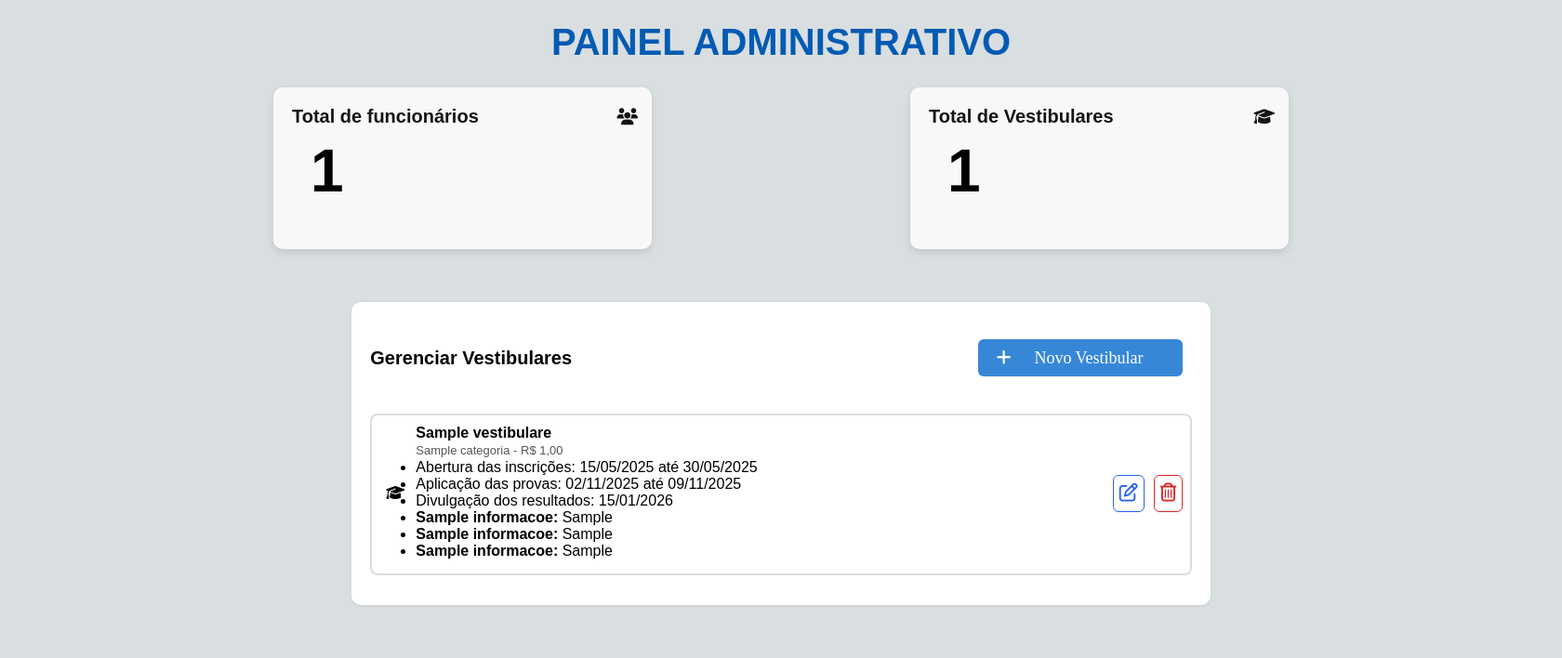
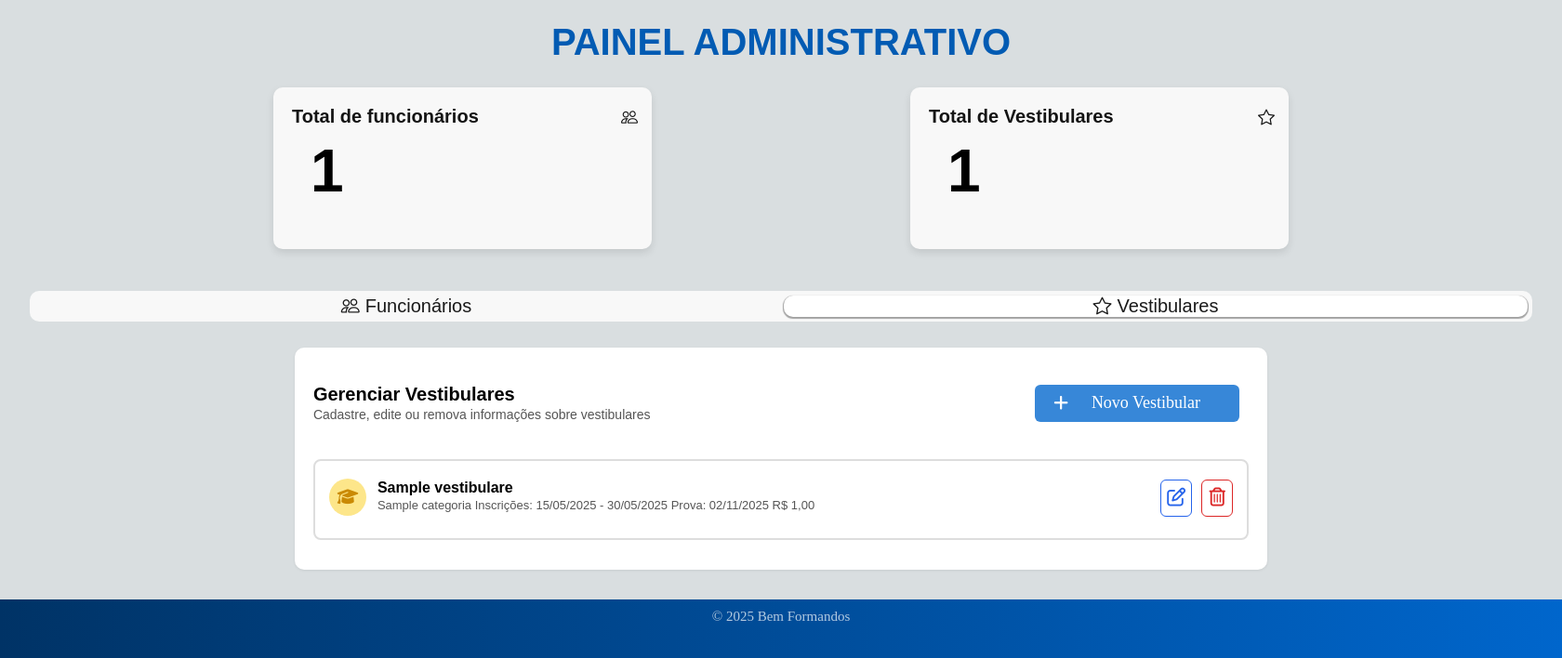
Before and after one commit to Felps-crd/Bem-formandos, a PHP site: page /Admin/adm/tela-adm-vest.php in a window 1680 px wide. Shown: the part 92-800 px from the top of the page at 93% size. Run offline with PHP 8.4, Linux system fonts and the light colour scheme; the visitor is signed in with stand-in values (Sample User, id 1); data comes from the database, SQL or seed files in the repository; tables that the repository leaves empty hold one stand-in row (values such as "Sample post"); data that the repository does not hold is empty; some web fonts are replaced.

Commit message:
Design Vest | ADM Corrigido, falta o modal

```diff
--- a/Admin/adm/tela-adm-vest.php
+++ b/Admin/adm/tela-adm-vest.php
@@ -79,10 +79,10 @@ while ($row = $result->fetch_assoc()) {
     }
 
     // Links
-    if ($row['link_titulo']) {
+    if (isset($row['link_titulo']) && $row['link_titulo'] !== '') {
       $cards[$vest_id][$cat_id]['links'][] = [
           'titulo' => $row['link_titulo'],
-            'link' => $row['link_url']
+          'link'   => isset($row['link_url']) ? $row['link_url'] : ''
       ];
   }
 
@@ -106,7 +106,7 @@ while ($row = $result->fetch_assoc()) {
     <link rel="stylesheet" href="../../assets/estilos/style-card-adm.css">
     <link rel="stylesheet" href="https://cdn.jsdelivr.net/npm/bootstrap-icons@1.13.1/font/bootstrap-icons.min.css">
     <link rel="stylesheet" href="https://cdnjs.cloudflare.com/ajax/libs/font-awesome/6.5.0/css/all.min.css">
-    <title>Tela administrativa</title>
+    <title>Vestibular | ADM</title>
     <style>
         /* === MODAL OVERLAY NOVO === */
 .modal-overlay{
@@ -190,14 +190,17 @@ while ($row = $result->fetch_assoc()) {
                 <a href="../adm.html"><span class="material-symbols-outlined">home</span></a>
                 <div class="perfil-dropdown">
             <span class="material-symbols-outlined" id="abre-perfil">person</span>
+
             <div id="perfil">
+
                 <h1 id="nome-perfil"><?php echo $_SESSION['adm_nome']; ?></h1>
                 <p id="email-perfil"><?php echo $_SESSION['adm_email']; ?></p>
                 <button type="button" id="btn-alterar-senha">Alterar senha</button>
                 <div id="form-senha" style="display:none; text-align:center; margin-top:20px;">
-                            <input type="password" id="nova-senha" placeholder="Nova senha" required>
+                    <input type="password" id="nova-senha" style="border: none; outline: none; font-size: 15px;" placeholder="Nova senha" required>
                     <button type="button" id="salvar-senha">Salvar</button>
                 </div>
+
                 <button type="button" class="btn-sair" onclick="window.location.href='logout.php'">Sair</button>
             </div>
         </div>
@@ -213,67 +216,78 @@ while ($row = $result->fetch_assoc()) {
                 <div class="card-cont">
                     <h3>Total de funcionários</h3>
                     <p class="number"><?= $total_funcionarios ?></p>
-                    <i class="fa fa-users card-icon"></i>
+                    <i class="bi bi-people card-icon"></i>
                 </div>
                 <div class="card-cont">
                     <h3>Total de Vestibulares</h3>
                     <p class="number"><?= $total_vestibulares ?></p>
-                    <i class="fa fa-graduation-cap card-icon"></i>
+                    <i class="bi bi-star card-icon"></i>
                 </div>
             </section>
+            <!--Fim Cards rows de vestibulares e funcionarios-->
+
+            <!-- ABAS -->
+            <div class="tab-container">
+                <a href="tela-adm-func.php" class="tab">
+                  <i class="bi bi-people"></i> Funcionários
+                </a>
+                <a href="tela-adm-vest.html" class="tab active">
+                  <i class="bi bi-star"></i> Vestibulares
+                </a>
+            </div>
+            <!-- FIM ABAS -->
 
             <!-- Conteúdo principal -->
             <div class="content-box">
             <div class="header">
+                  <div>
                     <h2>Gerenciar Vestibulares</h2>
-                    <button class="btn-new abrir-modal"><i class="fa-solid fa-plus"></i> Novo Vestibular</button>
+                    <p>Cadastre, edite ou remova informações sobre vestibulares</p>
+                  </div>
+                  <button class="btn-new abrir-modal" data-id=""><i class="fa-solid fa-plus"></i> Novo Vestibular</button>
                 </div>
 
+                <!-- Lista de Vestibulares -->
                 <div class="cards-container">
-
 
                 <?php foreach ($cards as $vest_id => $categorias): ?>
     <?php foreach ($categorias as $cat_id => $dados): ?>
         <div class="card">
             <div class="card-left">
-                                    <i class="fa-solid fa-graduation-cap"></i>
+                <div class="icon"><i class="fa-solid fa-graduation-cap"></i></div>
                 <div class="info">
                     <h3><?= htmlspecialchars($dados['vestibular']) ?></h3>
-                                        <p><?= htmlspecialchars($dados['categoria']) ?> -
-                                           R$ <?= number_format($dados['taxa'], 2, ',', '.') ?></p>
-                                        <?php if (!empty($dados['eventos'])): ?>
-                                            <ul>
-                                                <?php foreach ($dados['eventos'] as $evento): ?>
-                                                    <li><?= htmlspecialchars($evento['titulo']) ?>:
-                                                        <?= date("d/m/Y", strtotime($evento['inicio'])) ?>
-                                                        <?php if ($evento['fim']): ?>
-                                                            até <?= date("d/m/Y", strtotime($evento['fim'])) ?>
-                                                        <?php endif; ?>
-                                                    </li>
-                                                <?php endforeach; ?>
-                                            </ul>
-                                        <?php endif; ?>
-
-                                        <?php if (!empty($dados['informacoes'])): ?>
-    <ul>
-        <?php foreach ($dados['informacoes'] as $info): ?>
-            <li><strong><?= htmlspecialchars($info['titulo']) ?>:</strong> <?= htmlspecialchars($info['conteudo']) ?></li>
-        <?php endforeach; ?>
-    </ul>
-<?php endif; ?>
-
-<?php if (!empty($dados['links'])): ?>
-    <ul>
-        <?php foreach ($dados['links'] as $link): ?>
-            <li><a href="<?= htmlspecialchars($link['link']) ?>" target="_blank"><?= htmlspecialchars($link['titulo']) ?></a></li>
-        <?php endforeach; ?>
-    </ul>
-<?php endif; ?>
+                    <p>
+                        <?= htmlspecialchars($dados['categoria']) ?>
+                        Inscrições:
+                        <?php
+                            // pega evento de inscrição
+                            $insc = array_filter($dados['eventos'], fn($e) => stripos($e['titulo'], 'inscri') !== false);
+                            if($insc){
+                                $insc = reset($insc);
+                                echo date("d/m/Y", strtotime($insc['inicio'])) .
+                                    ($insc['fim'] ? " - " . date("d/m/Y", strtotime($insc['fim'])) : "");
+                            } else {
+                                echo "dia-mes-ano";
+                            }
+                        ?>
+                        Prova:
+                        <?php
+                            // pega evento de prova
+                            $prova = array_filter($dados['eventos'], fn($e) => stripos($e['titulo'], 'prova') !== false);
+                            if($prova){
+                                $prova = reset($prova);
+                                echo date("d/m/Y", strtotime($prova['inicio']));
+                            } else {
+                                echo "dia-mes-ano";
+                            }
+                        ?>
+                        R$ <?= number_format($dados['taxa'], 2, ',', '.') ?>
+                    </p>
                 </div>
             </div>
             <div class="card-right">
-                                    <button
-                                        class="btn-icon edit abrir-modal"
+                <button class="btn-icon edit abrir-modal"
                     data-vest-id="<?= $dados['vestibular_id'] ?>"
                     data-nome="<?= htmlspecialchars($dados['vestibular']) ?>"
                     data-cat-id="<?= $dados['categoria_id'] ?>"
@@ -282,19 +296,35 @@ while ($row = $result->fetch_assoc()) {
                     data-eventos='<?= json_encode($dados['eventos']) ?>'>
                     <i class="fa-regular fa-pen-to-square"></i>
                 </button>
-                                    <button class="btn-icon delete" onclick="if(confirm('Excluir?')) location.href='excluir_vestibular.php?id=<?= $dados['vestibular_id'] ?>'">
+                <button class="btn-icon delete"
+                    onclick="if(confirm('Excluir?')) location.href='excluir_vestibular.php?id=<?= $dados['vestibular_id'] ?>'">
                     <i class="fa-regular fa-trash-can"></i>
                 </button>
             </div>
         </div>
     <?php endforeach; ?>
 <?php endforeach; ?>
+
+
                 </div>
             </div>
+
+              <!--FIM CONTEUDO-->
+
         </main>
+              <!-- fim principal -->
+
+
+        <!--Footer-->
+        <footer class="rodape">
+            <div class="text">
+                <span>© 2025 Bem Formandos</span>
+            </div>
+        </footer>
+
     </div>
 
-    <!-- Modal -->
+
     <!-- Modal -->
 <div id="modal-vestibular" class="modal-overlay">
   <div class="modal-box">
@@ -340,6 +370,7 @@ while ($row = $result->fetch_assoc()) {
     </form>
   </div>
 </div>
+<!--Fim Modal -->
 
 
     <script>
```
Also changed, not shown: 1 other file. Lines whose indentation alone changed are shown as unchanged.
